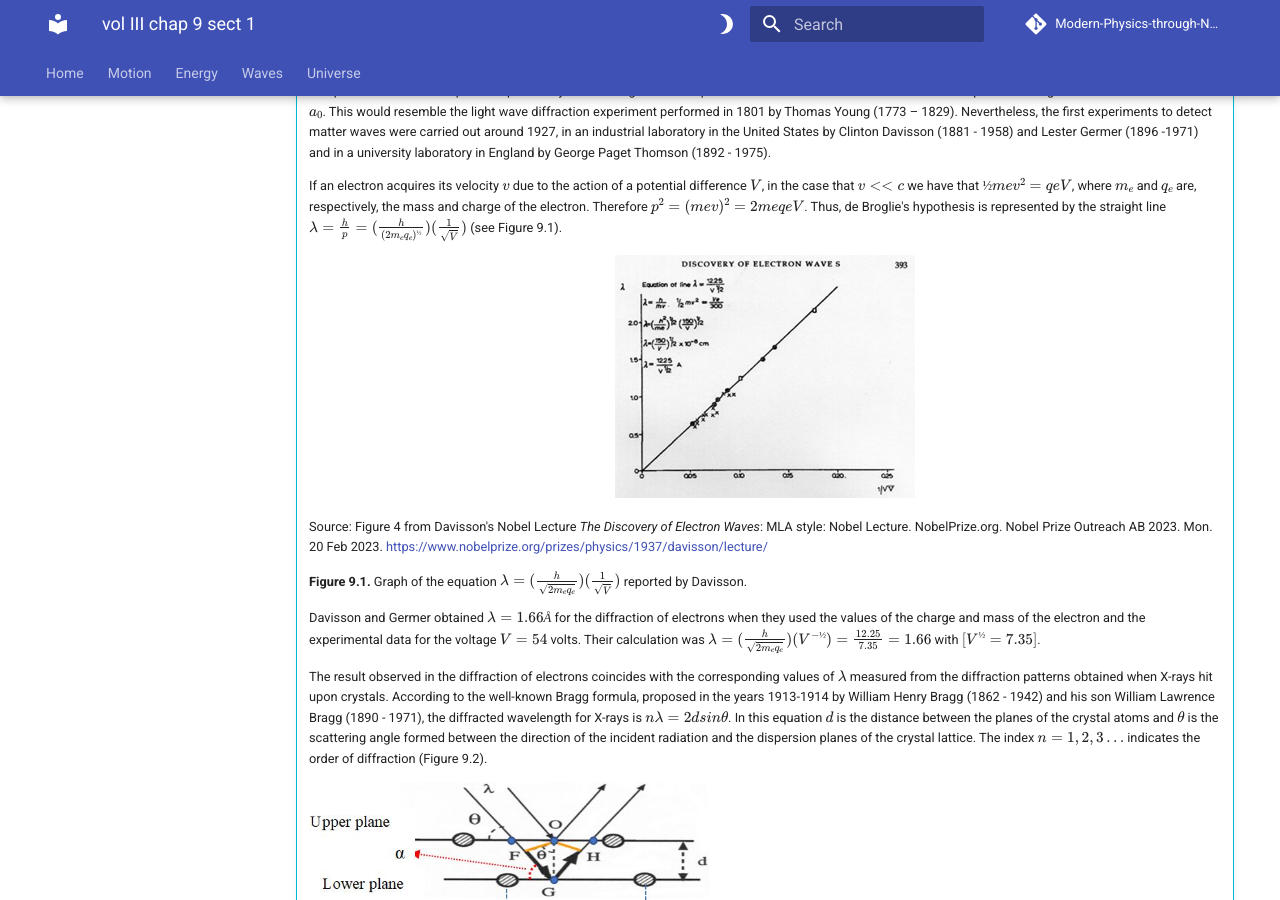
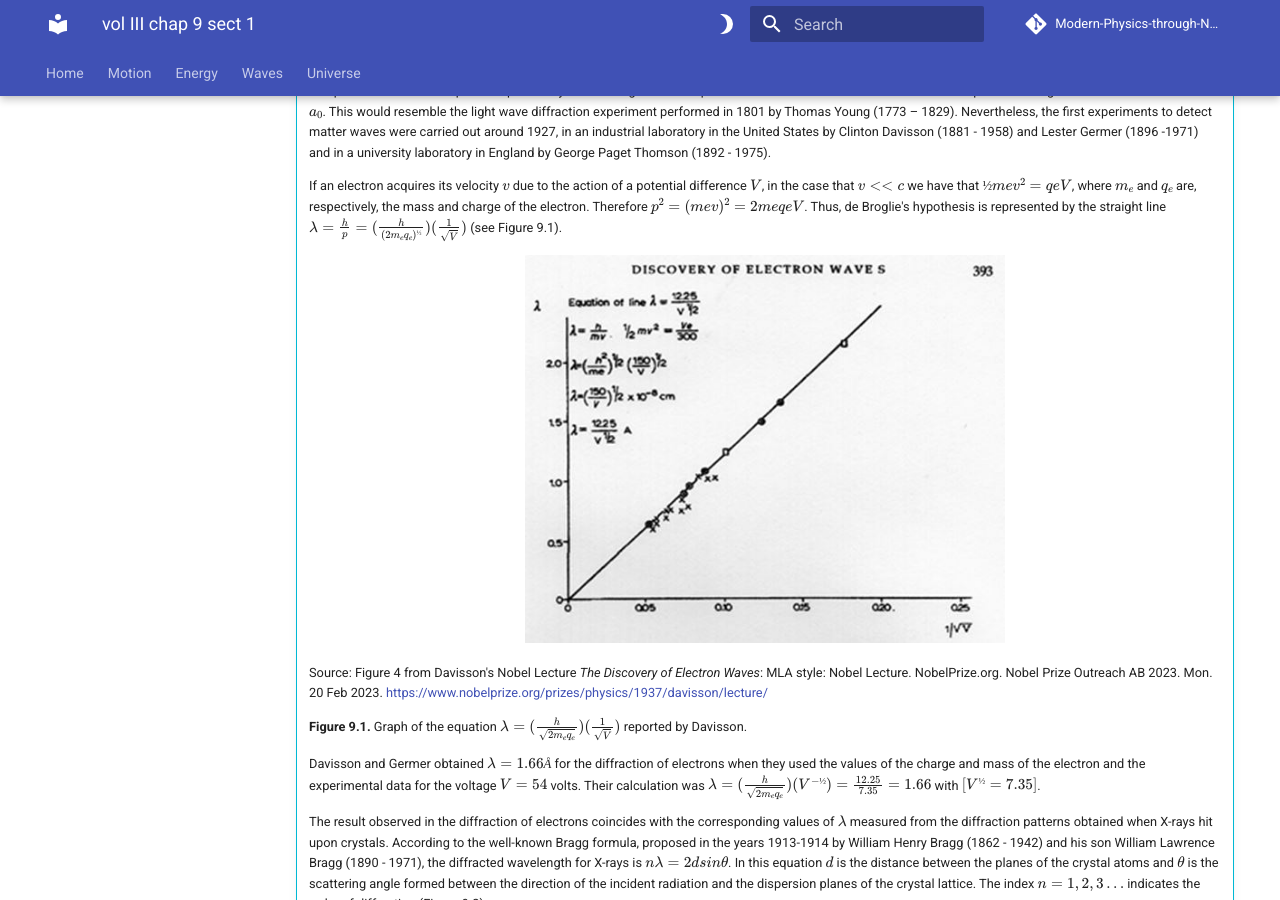
Before and after one commit to modphysnobel/modphysnobel.github.io, an MkDocs documentation site: the page built from docs/vol-III/vol-III-chap-9-sect-1.md, in a window 1280 px wide and 900 px high, scrolled down 2657 px. Built offline with MkDocs 1.6.1 and Material for MkDocs 9.7.7, drawn with Linux system fonts in a browser that asks for light colours; some web fonts are replaced; comment, search, counter and statistics services are not loaded.

Commit message:
Update vol-III-chap-9-sect-1.md

```diff
--- a/docs/vol-III/vol-III-chap-9-sect-1.md
+++ b/docs/vol-III/vol-III-chap-9-sect-1.md
@@ -191,11 +191,9 @@
 
 	If an electron acquires its velocity $v$ due to the action of a potential difference $V$, in the case that $v << c$ we have that $½mev^2 = qeV$, where $m_e$ and $q_e$ are, respectively, the mass and charge of the electron. Therefore $p^2 = (mev)^2= 2meqeV$. Thus, de Broglie's hypothesis is represented by the straight line $λ= \frac{h}{p}= (\frac{h}{(2m_e q_e )^{½}})(\frac{1}{\sqrt{V}})$ (see Figure 9.1).
 
-
     <p align="center">
-	![Fig8](./figs/chap-9-sect-1-fig2.JPG){width="300"}
+	![Fig8](./figs/chap-9-sect-1-fig2.JPG){width="480"}
 	</p>
-
 
 	Source: Figure 4 from Davisson's Nobel Lecture *The Discovery of Electron Waves*: MLA style: Nobel Lecture. NobelPrize.org. Nobel Prize Outreach AB 2023. Mon. 20 Feb 2023. https://www.nobelprize.org/prizes/physics/1937/davisson/lecture/
 
@@ -205,7 +203,9 @@
 
 	The result observed in the diffraction of electrons coincides with the corresponding values of $λ$ measured from the diffraction patterns obtained when X-rays hit upon crystals. According to the well-known Bragg formula, proposed in the years 1913-1914 by William Henry Bragg (1862 - 1942) and his son William Lawrence Bragg (1890 - 1971), the diffracted wavelength for X-rays is $nλ = 2dsinθ$. In this equation $d$ is the distance between the planes of the crystal atoms and $θ$ is the scattering angle formed between the direction of the incident radiation and the dispersion planes of the crystal lattice. The index $n = 1, 2, 3…$ indicates the order of diffraction (Figure 9.2).
 
-	![Fig3](./figs/chap-9-sect-1-fig3.JPG){width="400"}
+    <p align="center">
+	![Fig8](./figs/chap-9-sect-1-fig3.JPG){width="480"}
+	</p>
 
 	Source: adapted from  https://es.wikipedia.org/wiki/Archivo:Difraccion.png
 
```
